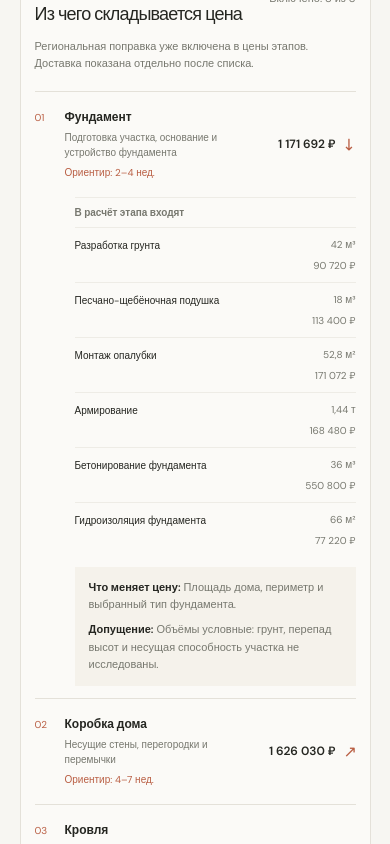
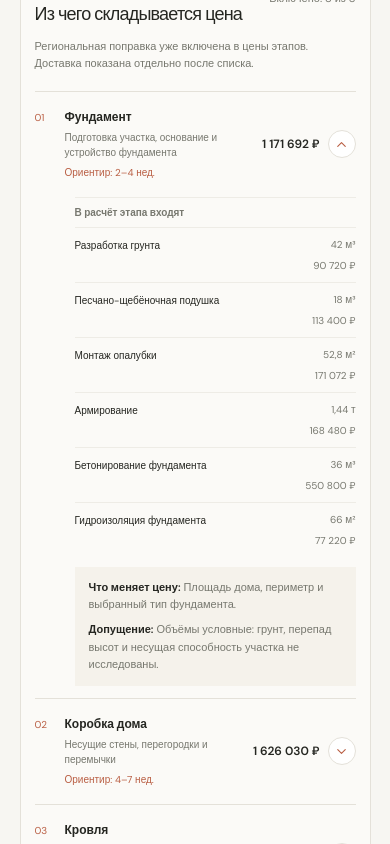
Before and after one commit to Alexkhramtsov2001/osnova, a React (Vite) app: page / in a window 390 px wide. Shown: the part 10960-11804 px from the top of the page. Built offline with nearby package versions, Linux system fonts and the light colour scheme.

Commit message:
fix: use consistent SVG arrows in mobile calculator

```diff
--- a/src/App.css
+++ b/src/App.css
@@ -1714,7 +1714,9 @@
 }
 
 .project-detail-back {
-  display: inline-block;
+  display: inline-flex;
+  align-items: center;
+  gap: 6px;
   margin-bottom: 60px;
   color: var(--accent-dark) !important;
   font-size: 12px;
--- a/src/App.tsx
+++ b/src/App.tsx
@@ -763,7 +763,7 @@ function BackToCatalog() {
         }
       }}
     >
-      ← К подборке проектов
+      <ArrowIcon direction="left" /> К подборке проектов
     </Link>
   );
 }
--- a/src/components/ArrowIcon.tsx
+++ b/src/components/ArrowIcon.tsx
@@ -1,5 +1,5 @@
 type ArrowIconProps = {
-  direction?: "up-right" | "down" | "up" | "chevron-down";
+  direction?: "up-right" | "down" | "up" | "left" | "chevron-down";
   className?: string;
 };
 
@@ -7,6 +7,7 @@ const paths = {
   "up-right": "M5 19 19 5M8 5h11v11",
   down: "M12 4v16m-7-7 7 7 7-7",
   up: "M12 20V4m-7 7 7-7 7 7",
+  left: "M20 12H4m7-7-7 7 7 7",
   "chevron-down": "m6 9 6 6 6-6",
 } as const;
 
--- a/src/features/estimate/EstimateCalculator.css
+++ b/src/features/estimate/EstimateCalculator.css
@@ -421,7 +421,7 @@
 .estimate-stage-toggle {
   display: grid;
   width: 100%;
-  grid-template-columns: 28px minmax(0, 1fr) auto 17px;
+  grid-template-columns: 28px minmax(0, 1fr) auto 28px;
   align-items: center;
   gap: 12px;
   padding: 17px 0;
@@ -474,13 +474,24 @@
 }
 
 .estimate-chevron {
+  display: grid;
+  width: 28px;
+  height: 28px;
+  place-items: center;
+  border: 1px solid var(--line, #e4e1d9);
+  border-radius: 50%;
   color: var(--accent, #b95e43);
-  font-size: 16px;
+  background: #fff;
+}
+
+.estimate-chevron .arrow-icon {
+  width: 15px;
+  height: 15px;
   transition: transform 160ms ease;
 }
 
-.estimate-chevron.is-open {
-  transform: rotate(135deg);
+.estimate-chevron.is-open .arrow-icon {
+  transform: rotate(180deg);
 }
 
 .estimate-stage-details {
@@ -617,7 +628,7 @@
   }
 
   .estimate-stage-toggle {
-    grid-template-columns: 22px minmax(0, 1fr) auto 12px;
+    grid-template-columns: 22px minmax(0, 1fr) auto 28px;
     gap: 8px;
   }
 }
@@ -666,7 +677,7 @@
   }
 
   .estimate-stage-toggle {
-    grid-template-columns: 20px minmax(0, 1fr) 12px;
+    grid-template-columns: 20px minmax(0, 1fr) 28px;
   }
 
   .estimate-stage-price {
@@ -692,7 +703,7 @@
 
 @media (prefers-reduced-motion: reduce) {
   .estimate-choice,
-  .estimate-chevron,
+  .estimate-chevron .arrow-icon,
   .estimate-stage-copy strong {
     transition: none;
   }
--- a/src/features/estimate/EstimateCalculator.tsx
+++ b/src/features/estimate/EstimateCalculator.tsx
@@ -1,6 +1,7 @@
 import { useMemo, useRef, useState } from "react";
 import OsnovaSelect from "../../components/OsnovaSelect";
 import ContactIcon from "../../components/ContactIcon";
+import ArrowIcon from "../../components/ArrowIcon";
 import {
   DEMO_PRICES_NOTICE,
   WALL_MATERIALS,
@@ -732,7 +733,7 @@ export default function EstimateCalculator({
                           <span className="estimate-contact-icon">
                             <ContactIcon kind="email" />
                           </span>
-                          Открыть письмо с расчётом <span aria-hidden="true">↗</span>
+                          Открыть письмо с расчётом <ArrowIcon />
                         </a>
                         <a
                           className="contact-channel-telegram"
@@ -743,7 +744,7 @@ export default function EstimateCalculator({
                           <span className="estimate-contact-icon">
                             <ContactIcon kind="telegram" />
                           </span>
-                          Открыть Telegram с расчётом <span aria-hidden="true">↗</span>
+                          Открыть Telegram с расчётом <ArrowIcon />
                         </a>
                       </div>
                       <p className="estimate-contact-note">
@@ -807,7 +808,7 @@ export default function EstimateCalculator({
                           className={`estimate-chevron ${isExpanded ? "is-open" : ""}`}
                           aria-hidden="true"
                         >
-                          ↗
+                          <ArrowIcon direction="chevron-down" />
                         </span>
                       </button>
 
```
Also changed, not shown: 1 other file (tests, documents, lock files or other folders).
